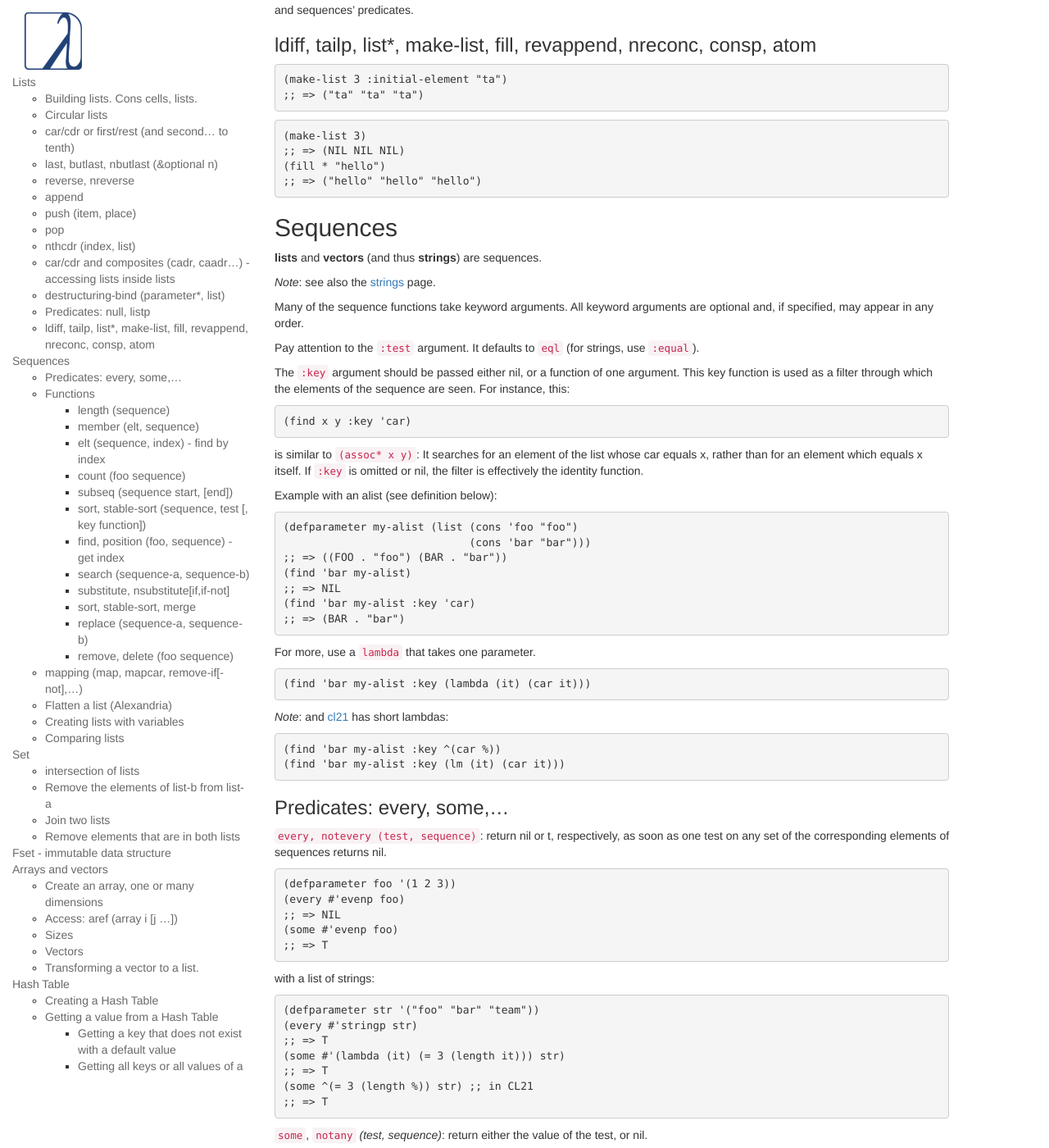
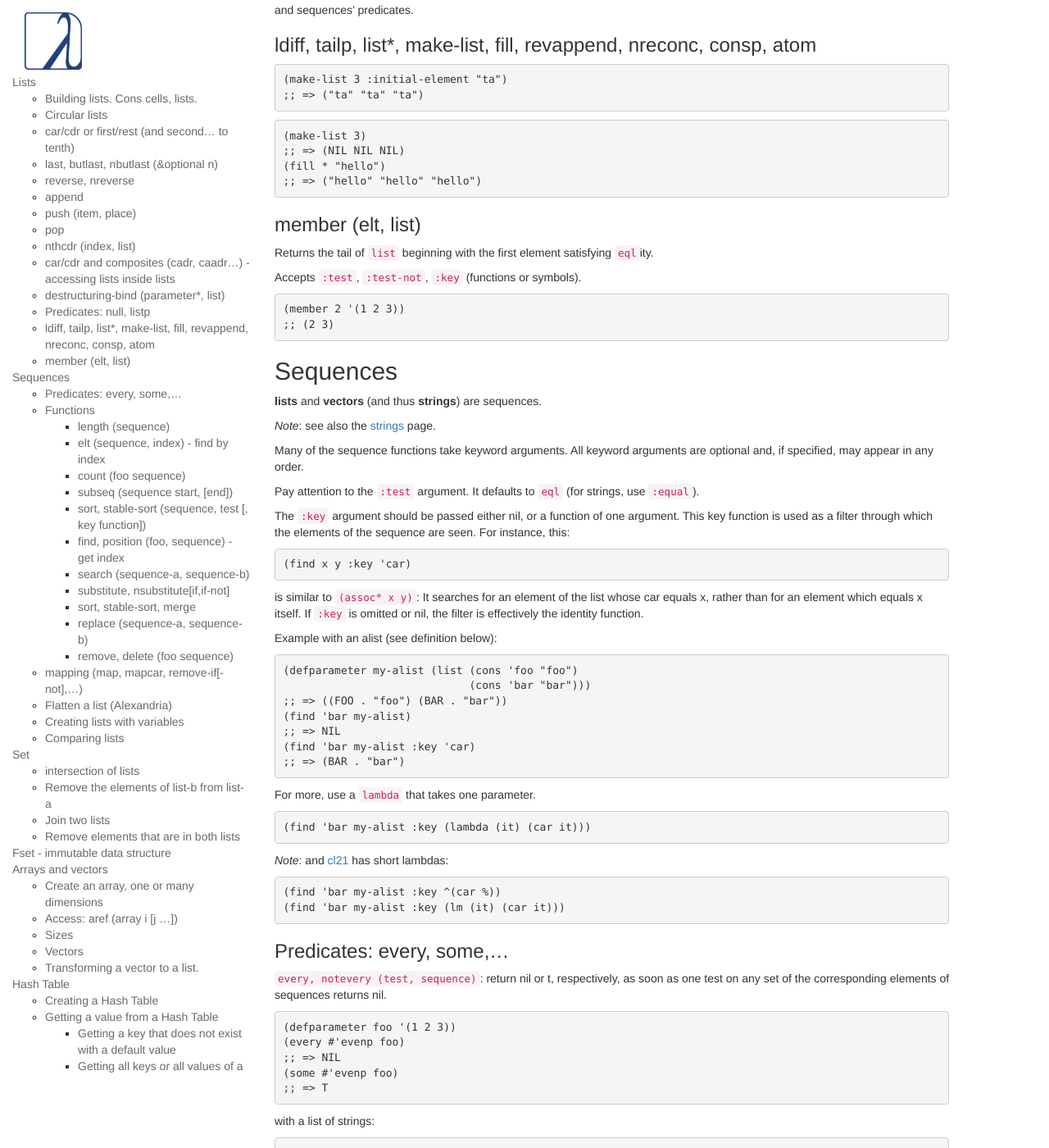
Before and after one commit to LispCookbook/cl-cookbook, a Jekyll site: the page built from data-structures.md, in a window 1280 px wide and 1400 px high, scrolled down 4540 px. Shown: the whole window at 82% size. Built offline with Jekyll 4.4.1, drawn with Linux system fonts in a browser that asks for light colours; some of the changed text lies outside the part shown.

Commit message:
[bugfix] The function `member` only works with list
Now it is placed under Sequences/Predicates section, which is misleading
because `member` will not work with vectors.

```diff
--- a/data-structures.md
+++ b/data-structures.md
@@ -335,6 +335,17 @@ and sequences' predicates.
 ;; => ("hello" "hello" "hello")
 ~~~
 
+### member (elt, list)
+
+Returns the tail of `list` beginning with the first element satisfying `eql`ity.
+
+Accepts `:test`, `:test-not`, `:key` (functions or symbols).
+
+~~~lisp
+(member 2 '(1 2 3))
+;; (2 3)
+~~~
+
 ## Sequences
 
 **lists** and **vectors** (and thus **strings**) are sequences.
@@ -426,17 +437,6 @@ See also sequence functions defined in
 `starts-with`, `ends-with`, `ends-with-subseq`, `length=`, `emptyp`,…
 
 #### length (sequence)
-
-#### member (elt, sequence)
-
-Returns the tail of `sequence` beginning with the first element satisfying `eql`ity.
-
-Accepts `:test`, `:test-not`, `:key` (functions or symbols).
-
-~~~lisp
-(member 2 '(1 2 3))
-;; (2 3)
-~~~
 
 #### elt (sequence, index) - find by index
 
```
